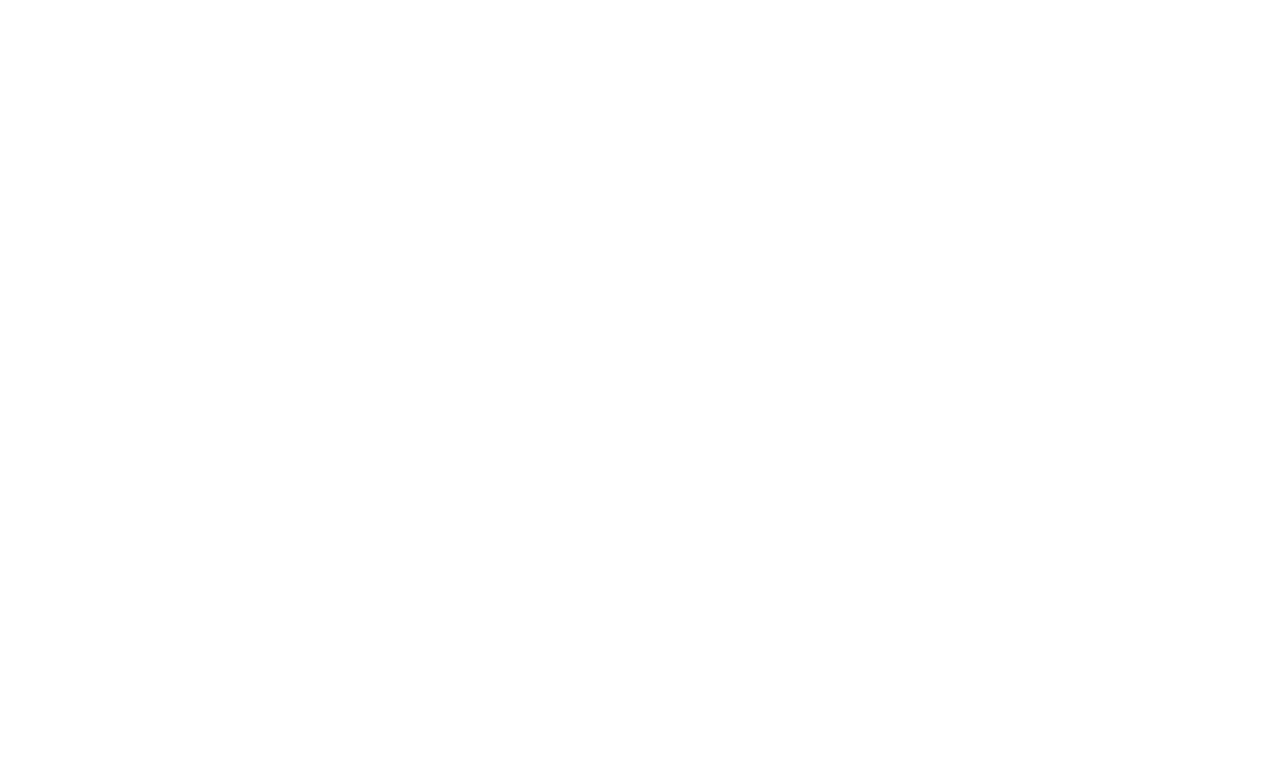
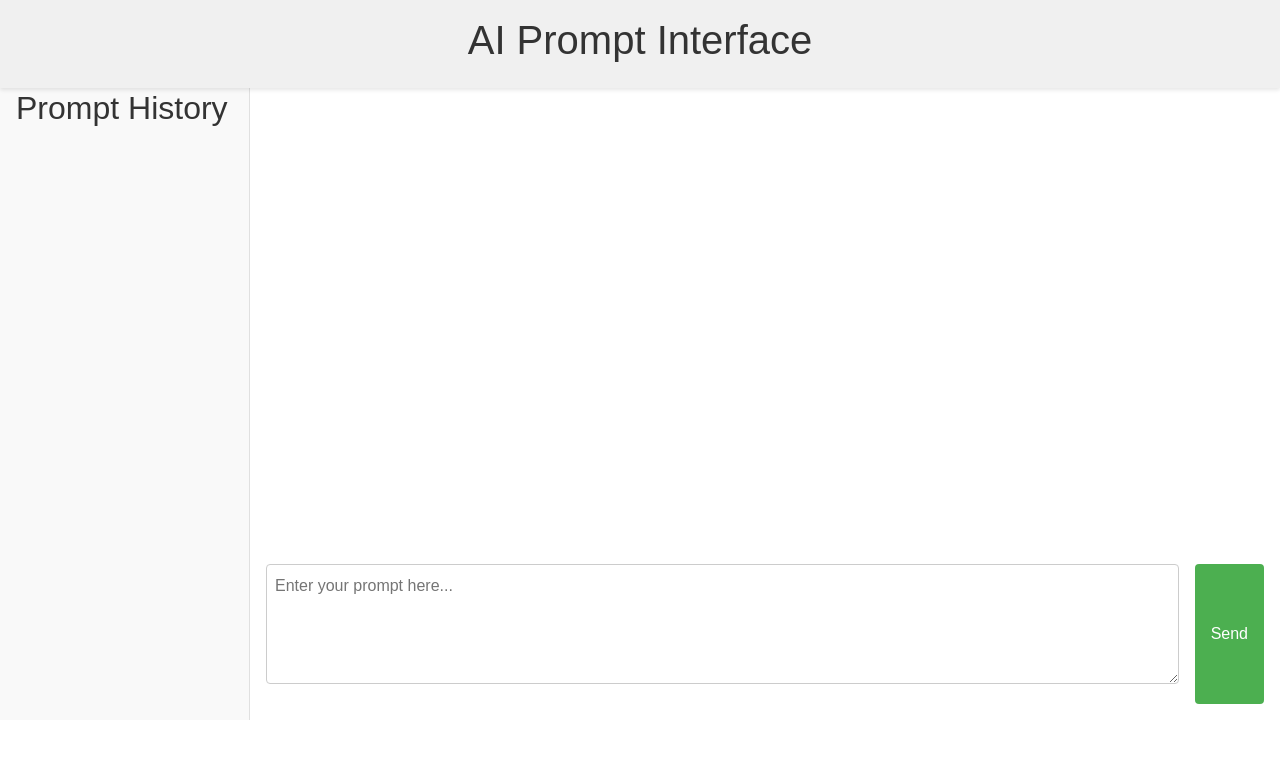
Before and after one commit to PranathPrasanth/CodeFathers---MECLabs, a React (Vite) app: page /other-feature in a window 1280 px wide. Before the commit this address had no page. Shown: the top 758 px of the page. Built offline with nearby package versions, Linux system fonts and the light colour scheme; the HTML template or start-up script is replaced by a standard one.

Commit message:
some updations on promptpage

```diff
--- a/src/App.jsx
+++ b/src/App.jsx
@@ -9,6 +9,7 @@
 import Signup from "./components/Signup";
 import TwoComponent from "./components/TwoComponent";
 import PersonalizedTest from "./components/personalizedtext";
+import Prompt from "./components/promptpage";
 function App() {
   return (
     <Router>
@@ -19,6 +20,7 @@
         <Route path="/signup" element={<Signup />} />
         <Route path="/twocomponent" element={<TwoComponent />} />
         <Route path="/personalized-test" element={<PersonalizedTest />} />
+        <Route path="/other-feature" element={<Prompt />} />
 
       </Routes>
     </Router>
--- /dev/null
+++ b/src/components/promptpage.css
@@ -0,0 +1,123 @@
+.prompt-page {
+    display: flex;
+    flex-direction: column;
+    height: 90vh;
+    font-family: Arial, sans-serif;
+  }
+
+  .prompt-header {
+    background-color: #f0f0f0;
+    padding: 1rem;
+    text-align: center;
+  }
+
+  .prompt-content {
+    display: flex;
+    flex-grow: 1;
+    overflow: hidden;
+  }
+
+  .prompt-history {
+    width: 250px;
+    background-color: #f9f9f9;
+    padding: 1rem;
+    overflow-y: auto;
+    border-right: 1px solid #e0e0e0;
+    padding-top: 89px;
+  }
+
+  .prompt-history h2 {
+    margin-top: 0;
+    margin-bottom: 1rem;
+  }
+
+  .prompt-history ul {
+    list-style-type: none;
+    padding: 0;
+  }
+
+  .prompt-history li {
+    padding: 0.5rem;
+    margin-bottom: 0.5rem;
+    background-color: #fff;
+    border: 1px solid #e0e0e0;
+    border-radius: 4px;
+    cursor: pointer;
+    transition: background-color 0.3s;
+  }
+
+  .prompt-history li:hover {
+    background-color: #f0f0f0;
+  }
+
+  .prompt-main {
+    display: flex;
+    flex-direction: column;
+    flex-grow: 1;
+    padding: 1rem;
+  }
+
+  .message-container {
+    flex-grow: 1;
+    overflow-y: auto;
+    margin-bottom: 1rem;
+  }
+
+  .message {
+    margin-bottom: 0.5rem;
+    padding: 0.5rem;
+    border-radius: 4px;
+  }
+
+  .message.user {
+    background-color: #e1f5fe;
+    align-self: flex-end;
+  }
+
+  .message.ai {
+    background-color: #f0f0f0;
+    align-self: flex-start;
+  }
+
+  .prompt-form {
+    display: flex;
+    gap: 1rem;
+  }
+
+  .prompt-input {
+    flex-grow: 1;
+    padding: 0.5rem;
+    border: 1px solid #ccc;
+    border-radius: 4px;
+    resize: vertical;
+  }
+
+  .submit-button {
+    padding: 0.5rem 1rem;
+    background-color: #4caf50;
+    color: white;
+    border: none;
+    border-radius: 4px;
+    cursor: pointer;
+    transition: background-color 0.3s;
+  }
+
+  .submit-button:hover {
+    background-color: #45a049;
+  }
+
+  @media (max-width: 768px) {
+    .prompt-content {
+      flex-direction: column;
+    }
+
+    .prompt-history {
+      width: 100%;
+      border-right: none;
+      border-bottom: 1px solid #e0e0e0;
+    }
+
+    .prompt-form {
+      flex-direction: column;
+    }
+  }
--- /dev/null
+++ b/src/components/promptpage.jsx
@@ -0,0 +1,67 @@
+import React, { useState } from 'react';
+import './promptpage.css';
+
+const promptpage = () => {
+  const [prompt, setPrompt] = useState('');
+  const [messages, setMessages] = useState([]);
+  const [promptHistory, setPromptHistory] = useState([]);
+
+  const handleSubmit = (e) => {
+    e.preventDefault();
+    if (prompt.trim()) {
+      const newMessage = { type: 'user', content: prompt };
+      setMessages([...messages, newMessage]);
+      setPromptHistory([...promptHistory, prompt]);
+      // Here you would typically send the prompt to your AI service
+      // and then add the response to the messages
+      setPrompt('');
+    }
+  };
+
+  const handleHistoryClick = (oldPrompt) => {
+    setPrompt(oldPrompt);
+  };
+
+  return (
+    <div className="prompt-page">
+      <header className="prompt-header">
+        <h1>AI Prompt Interface</h1>
+      </header>
+      <div className="prompt-content">
+        <aside className="prompt-history">
+          <h2>Prompt History</h2>
+          <ul>
+            {promptHistory.map((oldPrompt, index) => (
+              <li key={index} onClick={() => handleHistoryClick(oldPrompt)}>
+                {oldPrompt.length > 30 ? oldPrompt.substring(0, 30) + '...' : oldPrompt}
+              </li>
+            ))}
+          </ul>
+        </aside>
+        <main className="prompt-main">
+          <div className="message-container">
+            {messages.map((message, index) => (
+              <div key={index} className={`message ${message.type}`}>
+                {message.content}
+              </div>
+            ))}
+          </div>
+          <form onSubmit={handleSubmit} className="prompt-form">
+            <textarea
+              value={prompt}
+              onChange={(e) => setPrompt(e.target.value)}
+              placeholder="Enter your prompt here..."
+              rows="4"
+              className="prompt-input"
+            />
+            <button type="submit" className="submit-button">
+              Send
+            </button>
+          </form>
+        </main>
+      </div>
+    </div>
+  );
+};
+
+export default promptpage;
```
